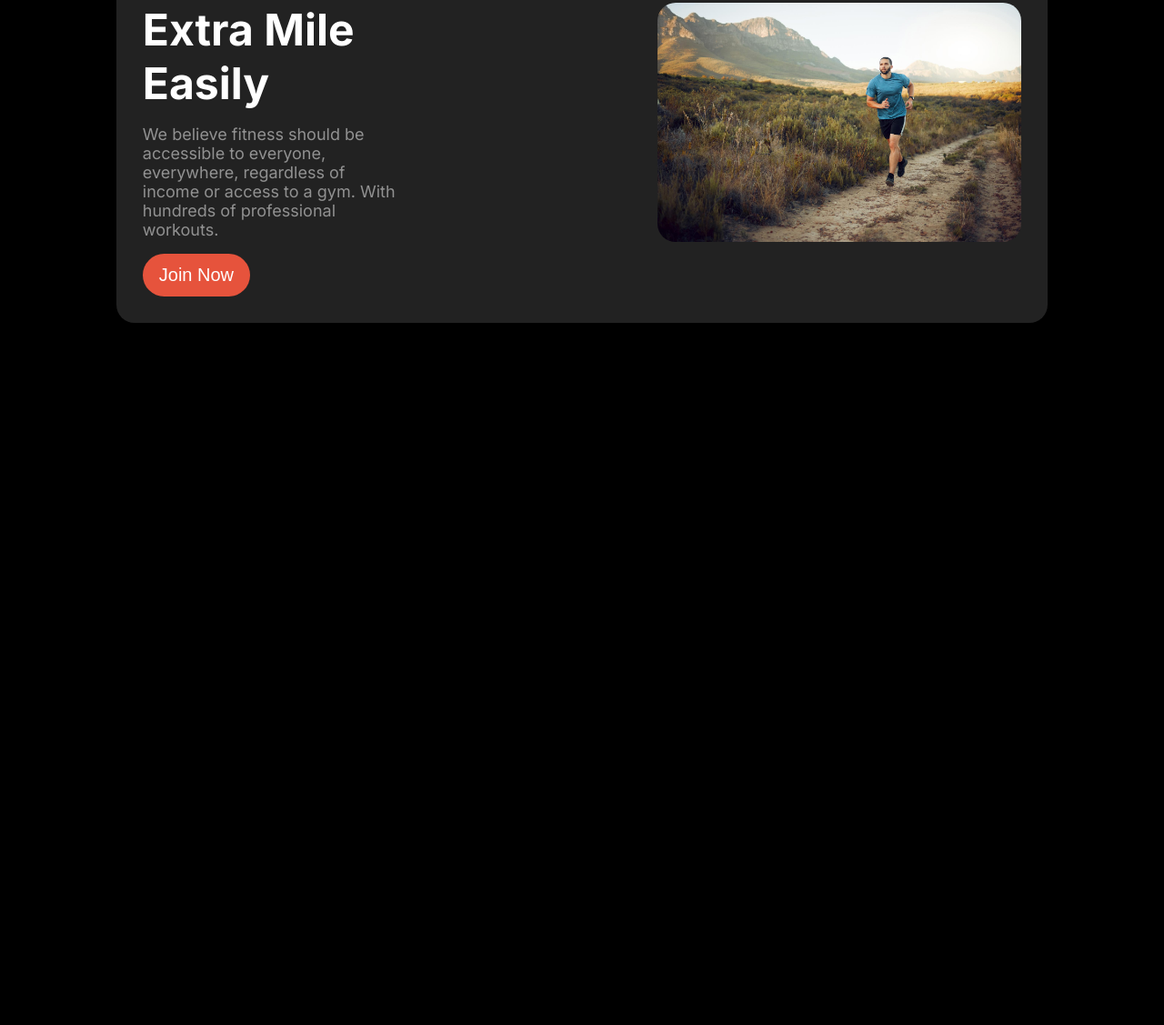
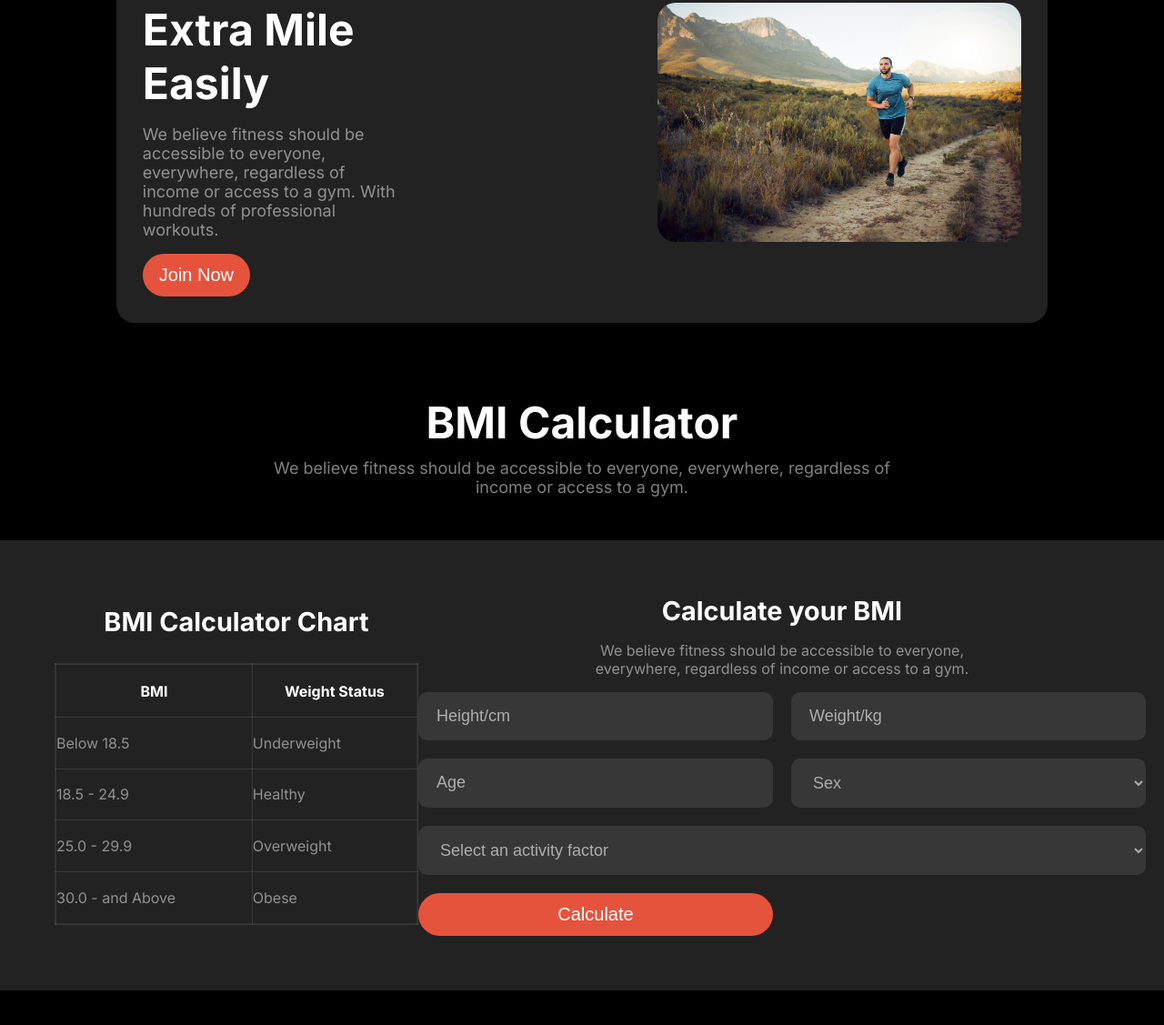
Before and after one commit to imdola/reset_ass_2, a plain HTML site: page index.html in a window 1280 px wide. Shown: the part 1420-2547 px from the top of the page at 91% size. Before the commit the page ends 1823 px from the top, so only its background shows below. Drawn offline with Linux system fonts and the light colour scheme; a web font is replaced by a local one.

Commit message:
BMI section done.

```diff
--- a/index.html
+++ b/index.html
@@ -103,5 +103,57 @@
 <!-- ========================Run Section Starts============================-->
 </section>
 <!-- ====================Main Section Ends==================== -->
+
+<!-- ====================BMI Section Starts==================== -->
+<section class="bmi-section">
+    <h1 class="bmi-heading">BMI Calculator</h1>
+    <p class="bmi-description">We believe fitness should be accessible to everyone, everywhere,
+        regardless of income or access to a gym.</p>
+    <div class="bmi-contents">
+        <div class="bmi-table">
+            <h3>BMI Calculator Chart</h3>
+            <table border="2">
+                <tr>
+                    <th>BMI</th>
+                    <th>Weight Status</th>
+                </tr>
+                <tr>
+                    <td>Below 18.5</td>
+                    <td>Underweight</td>
+                </tr>
+                <tr>
+                    <td>18.5 - 24.9</td>
+                    <td>Healthy</td>
+                </tr>
+                <tr>
+                    <td>25.0 - 29.9</td>
+                    <td>Overweight</td>
+                </tr>
+                <tr>
+                    <td>30.0 - and Above</td>
+                    <td>Obese</td>
+                </tr>
+            </table>
+        </div>
+        <div class="bmi-form">
+            <h3>Calculate your BMI</h3>
+            <p>We believe fitness should be accessible to everyone, everywhere, regardless of income or access to a
+                gym. </p>
+            <form action="">
+                <input type="text" placeholder="Height/cm">
+                <input type="text" placeholder="Weight/kg">
+                <input type="text" placeholder="Age">
+                <select id="col" name="colls">
+                    <option value="Sex">Sex</option>
+                </select>
+                <select id="colls" name="colls">
+                    <option value="Select an activity factor">Select an activity factor</option>
+                </select>
+                <button class="btn">Calculate</button>
+            </form>
+        </div>
+    </div>
+</section>
+<!-- ====================BMI Section Ends==================== -->
 </body>
 </html>
--- a/style/responsive.css
+++ b/style/responsive.css
@@ -64,5 +64,40 @@ nav ul
 }
 /* ====================Run Section Ends====================== */
 
+/* ====================BMI Section Starts====================== */
+.bmi-heading
+{
+    font-size: 2.5rem;
+}
+.bmi-description
+{
+    padding:0rem 0.625rem;
+}
+.bmi-contents
+{
+    flex-direction: column;
+    gap: 1.8rem;
+}
+.bmi-table table
+{
+    width: 18rem;
+}
+.bmi-form p
+{
+    width: 100%;
+    margin: 1rem 0rem;
+}
+.bmi-form form
+{
+    display: grid;
+    grid-template-columns: 1fr;
+    gap: 1.25rem;
+}
+#colls
+{
+    grid-column: 1;
+}
+/* ====================BMI Section Ends====================== */
+
 
 }
--- a/style/styles.css
+++ b/style/styles.css
@@ -202,7 +202,7 @@ nav ul li
 {
     margin: 0.625rem;
     text-align: center;
-    font-size: 20px;
+    font-size: 1.25rem;
     color: #fff;
 }
 .habit-img p
@@ -242,3 +242,83 @@ nav ul li
     border-radius: 20px;
 }
 /* ====================Run Section Ends====================== */
+
+/* ====================BMI Section Starts====================== */
+.bmi-section
+{
+    margin-top: 5rem;
+    text-align: center;
+}
+.bmi-heading
+{
+    font-size: 3rem;
+}
+.bmi-description
+{
+    font-size: 1.125rem;
+    color: rgba(255, 255, 255, 0.50);
+    margin: 0.65rem 0rem;
+    padding:0rem 18rem;
+}
+.bmi-contents
+{
+    margin: 3rem auto;
+    padding: 3.75rem;
+    background-color: #222;
+    display: flex;
+    justify-content: space-around;
+    align-items: center;
+}
+.bmi-table h3
+{
+    font-size: 1.8rem;
+}
+.bmi-table table
+{
+    border-color: rgba(255, 255, 255, 0.10);
+    margin-top: 1.8rem;
+    width: 25rem;
+    height: 18rem;
+    border-collapse: collapse;
+}
+.bmi-table table td
+{
+    color: rgba(255, 255, 255, 0.50);
+}
+.bmi-form h3
+{
+    font-size: 1.8rem;
+}
+.bmi-form p
+{
+    font-size: 1rem;
+    color:  rgba(255, 255, 255, 0.50);
+    width: 30rem;
+    margin: 1rem 10rem;
+}
+.bmi-form form
+{
+    display: grid;
+    grid-template-columns: 1fr 1fr;
+    gap: 1.25rem;
+}
+.bmi-form input,select
+{
+    background-color:rgba(84, 84, 84, 0.43) ;
+    color: rgb(172, 173, 173);
+    padding: 1rem 1.25rem;
+    font-size: 1.125rem;
+    outline: none;
+    border-radius: 10px;
+    border: none;
+}
+.bmi-form input::placeholder
+{
+    color: rgba(255, 255, 255, 0.60);
+
+}
+#colls
+{
+    grid-column: 1 / span 2;
+}
+/* ====================BMI Section Ends====================== */
```
